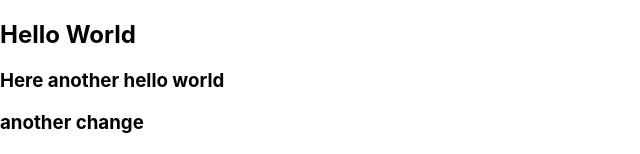
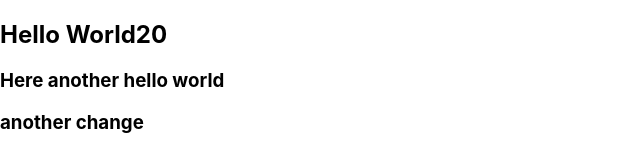
Before and after one commit to anasis22/test-repo, a React (Create React App) app in the folder first-repo/: page / in a window 1280 px wide. Shown: the top 154 px of the page, without its empty margins (0-640 px from the left). Built offline with nearby package versions, Linux system fonts and the light colour scheme.

Commit message:
Update a to 20

```diff
--- a/first-repo/src/App.js
+++ b/first-repo/src/App.js
@@ -5,7 +5,7 @@ const App = () => {
   let a = 20;
   return (
     <div>
-      <h2>Hello World</h2>
+      <h2>Hello World{a}</h2>
       <h3>Here another hello world</h3>
       <h3>another change</h3>
       <h3>lolololol</h3>
```
